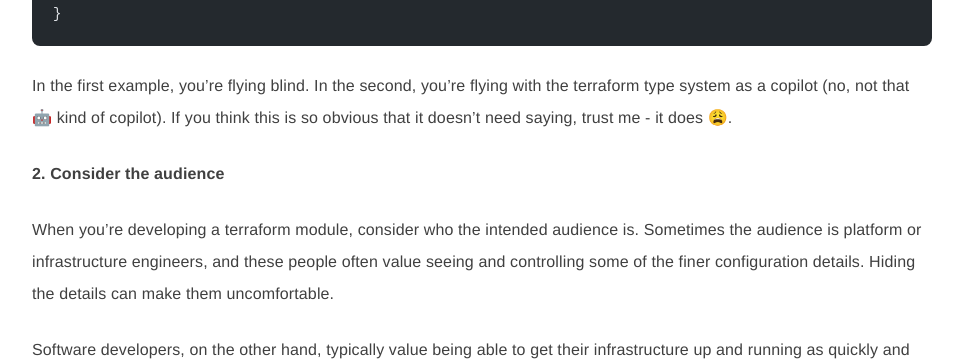
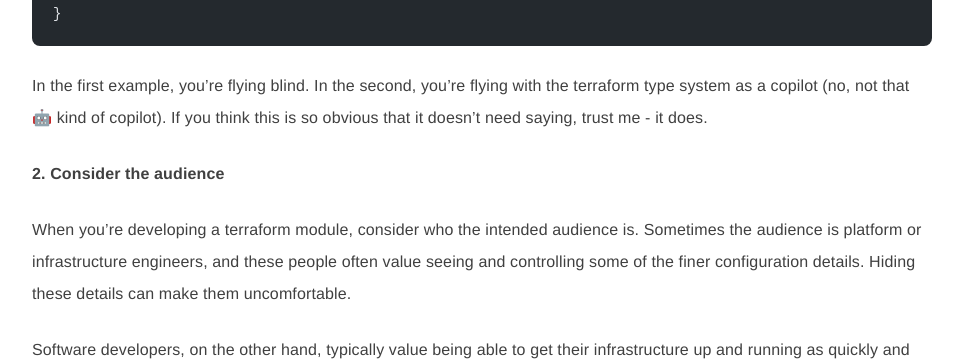
Before and after one commit to tmeadon/meadon.me, an Astro site: page /blog/terraform-rules-of-thumb in a window 1280 px wide. Shown: the part 1562-1923 px from the top of the page, without its empty margins (158-1121 px from the left). Built offline with nearby package versions, Linux system fonts and the light colour scheme; Astro itself is replaced by a stand-in of ours; some packages are replaced by stand-ins of ours; code samples lack their colours.

Commit message:
small tweaks

````diff
--- a/src/content/blog/terraform-rules-of-thumb.md
+++ b/src/content/blog/terraform-rules-of-thumb.md
@@ -46,11 +46,11 @@ resource "subnet" "mySubnet" {
 }
 ```
 
-In the first example, you're flying blind. In the second, you're flying with the terraform type system as a copilot (no, not that 🤖 kind of copilot). If you think this is so obvious that it doesn't need saying, trust me - it does 😩.
+In the first example, you're flying blind. In the second, you're flying with the terraform type system as a copilot (no, not that 🤖 kind of copilot). If you think this is so obvious that it doesn't need saying, trust me - it does.
 
 #### 2. Consider the audience
 
-When you're developing a terraform module, consider who the intended audience is. Sometimes the audience is platform or infrastructure engineers, and these people often value seeing and controlling some of the finer configuration details. Hiding the details can make them uncomfortable.
+When you're developing a terraform module, consider who the intended audience is. Sometimes the audience is platform or infrastructure engineers, and these people often value seeing and controlling some of the finer configuration details. Hiding these details can make them uncomfortable.
 
 Software developers, on the other hand, typically value being able to get their infrastructure up and running as quickly and with as few decisions as possible. You'll get far greater engagement if your module minimises the time they spend distracted from their day job. For these folk, limit your mandatory parameters as much as possible and provide [sensible defaults](https://www.thoughtworks.com/en-gb/insights/topic/sensible-defaults) for everything else.
 
````
